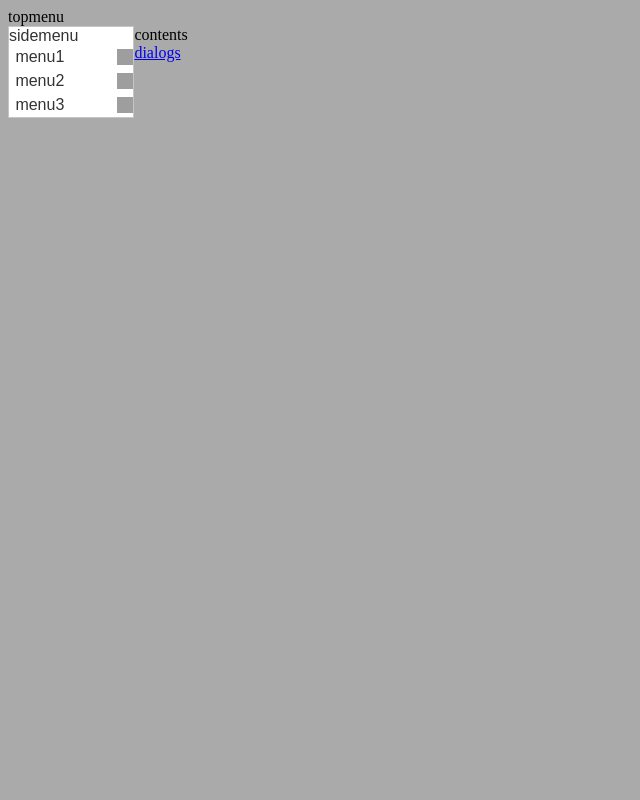
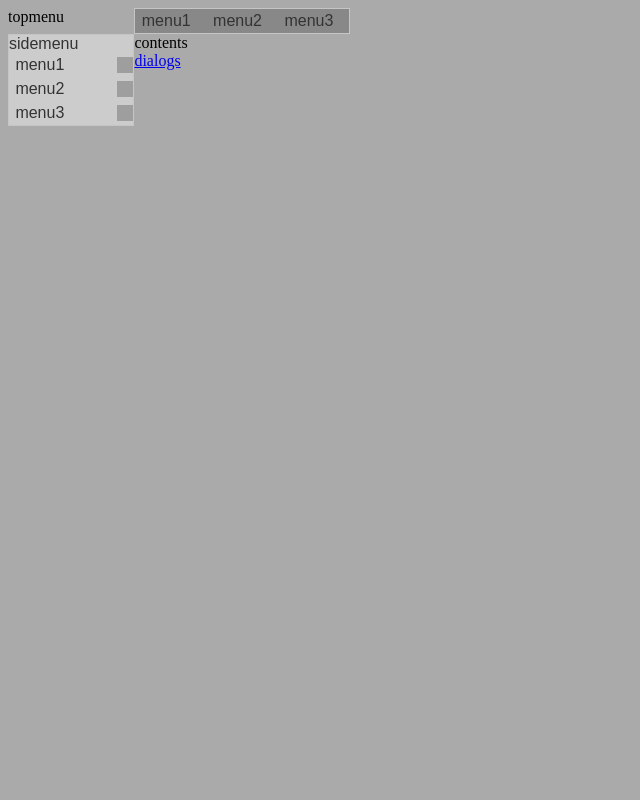
Before and after one commit to sasano-yasuhiro/jquery-ui-sample, a PHP site: page / in a window 1280 px wide. Shown: the whole page, without its empty margins (0-640 px from the left). Run offline with PHP 8.4, Linux system fonts and the light colour scheme; some libraries are stand-ins or nearby versions; grey boxes are pictures that could not be loaded.

Commit message:
メニュー表示を追加

```diff
--- a/css/test.css
+++ b/css/test.css
@@ -1,6 +1,16 @@
-body
+.grey
 {
 	background: #aaaaaa;
+}
+
+.top_grey
+{
+	background: #888888;
+}
+
+.side_grey
+{
+	background: #cccccc;
 }
 
 div#grid_container
@@ -10,23 +20,18 @@ div#grid_container
 	grid-template-rows: auto auto;
 }
 
-div#topmenu1_container
-{
-	grid-column:1/2;
-	grid-row: 1/2;
-}
-div#topmenu2_container
-{
-	grid-column:2/2;
-	grid-row: 1/2;
-}
-div#sidemenu_container
-{
-	grid-column:1/2;
-	grid-row: 2/2;
-}
 div#contents
 {
 	grid-column:2/2;
 	grid-row: 2/2;
 }
+
+div#horizon_menu_container
+{
+	display: flex;
+}
+
+ul#horizon_menu
+{
+	display: flex;
+}
--- a/index.php
+++ b/index.php
@@ -9,21 +9,27 @@
 	<script src="./js/dialog.js"></script>
 	<script src="./js/sidemenu.js"></script>
 </head>
-<body>
+<body class="grey">
 	<div id="grid_container">
-		<div id="topmenu1_container">topmenu
+		topmenu<br>
+		<div id="horizon_menu_container" class="grey">
+			<ul id="horizon_menu" class="top_grey">
+				<li><div>menu1</div></li>
+				<li><div>menu2</div></li>
+				<li><div>menu3</div></li>
+			</ul>
 		</div>
 		<div id="sidemenu_container">
-			<ul id="sidemenu">sidemenu<br>
+			<ul id="sortable_vertical_menu" class="side_grey">sidemenu<br>
 				<li><div>menu1</div>
-					<ul>
+					<ul class="grey">
 						<li><div>menu1-1</div></li>
 						<li><div>menu1-2</div></li>
 						<li><div>menu1-3</div></li>
 					</ul>
 				</li>
 				<li><div>menu2</div>
-					<ul>
+					<ul class="grey">
 						<li><div>menu2-1</div>
 							<ul>
 								<li><div>menu2-1-1</div></li>
@@ -34,7 +40,7 @@
 					</ul>
 				</li>
 				<li><div>menu3</div>
-					<ul>
+					<ul class="grey">
 						<li><div>menu3-1</div></li>
 						<li><div>menu3-2</div>
 							<ul>
@@ -55,7 +61,10 @@
 	</div>
 </body>
 <script>
-	view_sidemenu("sidemenu");
+	view_sortable_vertical_menu("sortable_vertical_menu");
+	$(function(){
+			$("#horizon_menu").menu();
+});
 </script>
 </html>
 <!--<?php
--- a/js/sidemenu.js
+++ b/js/sidemenu.js
@@ -1,5 +1,7 @@
-function view_sidemenu(id)
+function view_sortable_vertical_menu(id)
 {
 	var opt = {};
 	$("#" + id).menu(opt);
+	$("#" + id).sortable(opt);
+	$("#" + id).disableSelection(opt);
 }
```
